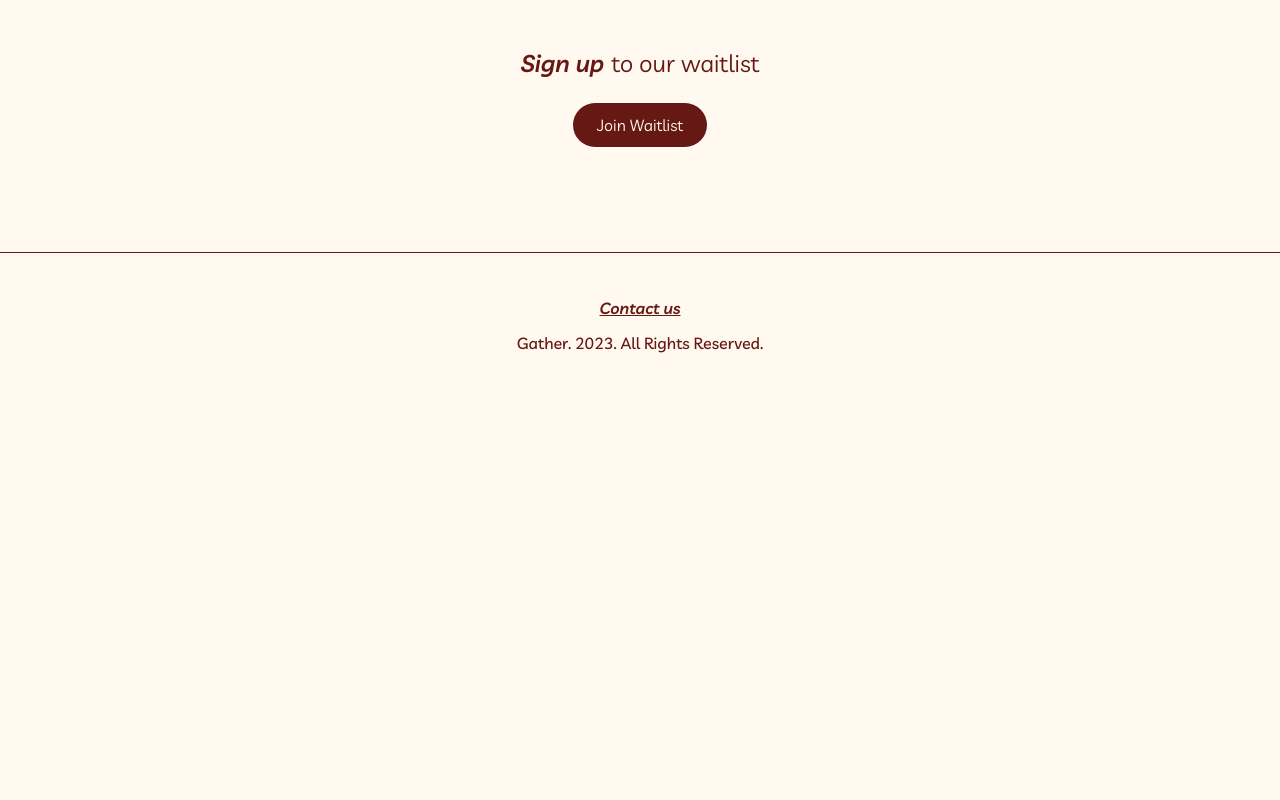
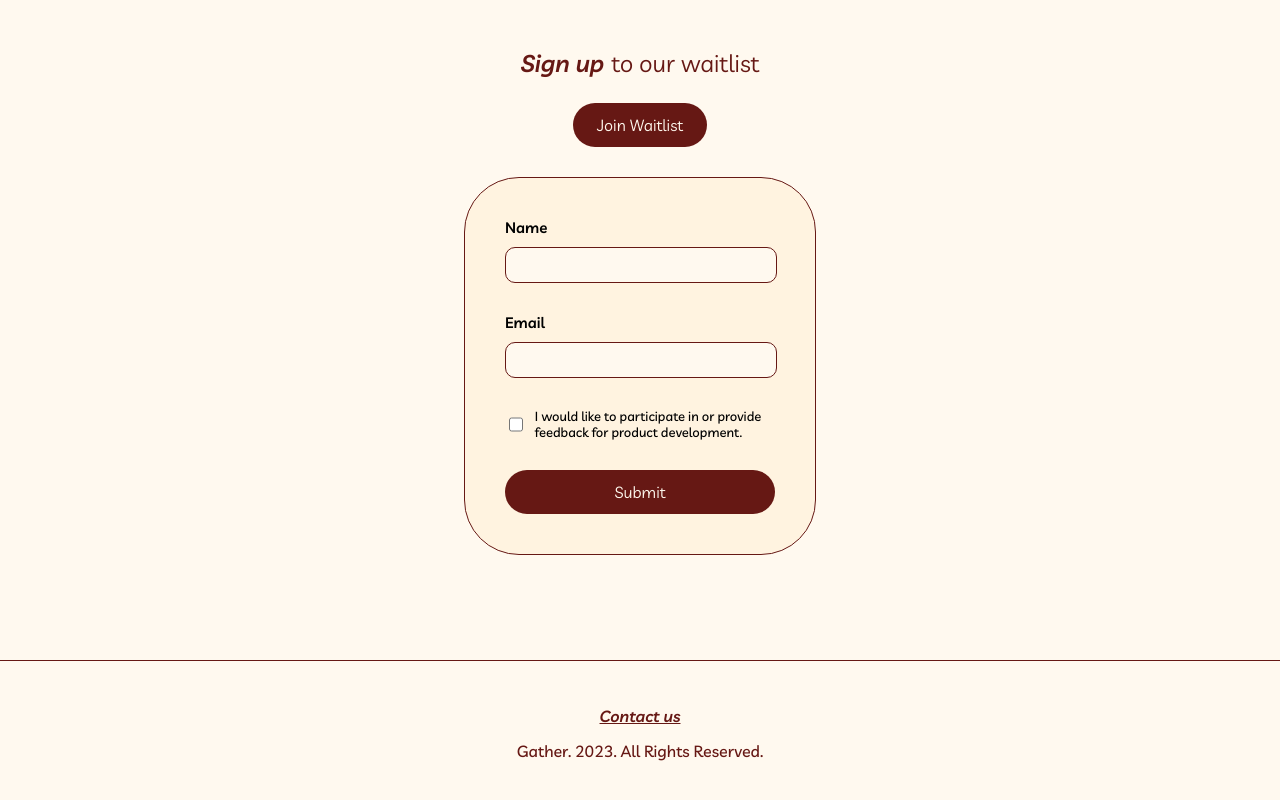
Before and after one commit to zeinabfarag/gather, a React (Create React App) app: page / in a window 1280 px wide. Shown: the part 3762-4562 px from the top of the page. Before the commit the page ends 4160 px from the top, so only its background shows below. Built offline with nearby package versions, Linux system fonts and the light colour scheme.

Commit message:
styling form

```diff
--- a/src/components/Button/Button.js
+++ b/src/components/Button/Button.js
@@ -1,7 +1,17 @@
 import "./Button.scss";
 
-const Button = ({ text }) => {
-  return <button className="button">{text}</button>;
+const Button = ({ text, type = "button", fullWidth }) => {
+  return (
+    <button
+      type={type}
+      className={`button`}
+      style={{
+        width: fullWidth ? "100%" : "",
+      }}
+    >
+      {text}
+    </button>
+  );
 };
 
 export default Button;
--- a/src/components/KeyFeatures/KeyFeatures.js
+++ b/src/components/KeyFeatures/KeyFeatures.js
@@ -7,7 +7,7 @@ const KeyFeatures = ({ features }) => {
       <h1>Key Features</h1>
       {features.map(({ icon, text }, i) => (
         <div
-          className="key-feature"
+          className="key-feature border-main"
           key={i}
           data-aos={`${i % 2 === 0 ? "fade-right" : "fade-left"}`}
           data-aos-delay={i * 250}
--- a/src/components/KeyFeatures/KeyFeatures.scss
+++ b/src/components/KeyFeatures/KeyFeatures.scss
@@ -8,14 +8,12 @@
 
   .key-feature {
     font-size: 20px;
-    border: 1.5px solid var(--wine);
     background-color: var(--cream);
     color: var(--wine);
     display: flex;
     justify-content: center;
     align-items: center;
     flex-direction: column;
-    border-radius: 55px;
     padding: 30px;
     height: 220px;
     width: 220px;
--- a/src/components/SignUp/SignUp.js
+++ b/src/components/SignUp/SignUp.js
@@ -8,15 +8,34 @@ const SignUp = () => {
         <div
           data-aos="zoom-in-down"
           data-aos-delay={50}
+          data-aos-duration={850}
           className="signup-header-text"
         >
           Sign up
         </div>
         to our waitlist
       </div>
-      <div data-aos="fade-up" data-aos-delay={150}>
+      <div data-aos="fade-up" data-aos-delay={150} data-aos-duration={850}>
         <Button text={"Join Waitlist"} />
       </div>
+      <form className="signup-form border-main flx-clmn-cntr">
+        <div className="signup-form-input">
+          <div>Name</div>
+          <input type="text" required />
+        </div>
+        <div className="signup-form-input">
+          <div>Email</div>
+          <input type="email" required />
+        </div>
+        <div className="signup-form-checkbox">
+          <input type="checkbox" />
+          <div>
+            I would like to participate in or provide feedback for product
+            development.
+          </div>
+        </div>
+        <Button text={"Submit"} type="submit" fullWidth />
+      </form>
     </div>
   );
 };
--- a/src/components/SignUp/SignUp.scss
+++ b/src/components/SignUp/SignUp.scss
@@ -13,4 +13,48 @@
       padding-right: 7px;
     }
   }
+
+  &-form {
+    background-color: var(--cream);
+    margin-top: 30px;
+    padding: 40px;
+    width: 270px;
+
+    &-input {
+      width: 100%;
+      display: flex;
+      align-items: start;
+      flex-direction: column;
+      color: black;
+      font-weight: 600;
+      div {
+        font-size: 15px;
+        margin-bottom: 10px;
+      }
+      input {
+        font-size: 16px;
+        width: calc(100% - 18px);
+        border: 1.5px solid var(--wine);
+        border-radius: 10px;
+        background-color: var(--lightcream);
+        padding: 8px;
+        padding-left: 10px;
+        margin-bottom: 30px;
+      }
+    }
+    &-checkbox {
+      display: flex;
+      align-items: center;
+      justify-content: center;
+      color: black;
+      font-size: 13px;
+      margin-bottom: 30px;
+      font-weight: 500;
+      input {
+        width: 25px;
+        height: 25px;
+        margin-right: 12px;
+      }
+    }
+  }
 }
--- a/src/index.scss
+++ b/src/index.scss
@@ -50,6 +50,11 @@ p {
   font-size: 1rem;
 }
 
+input {
+  outline: none;
+  accent-color: var(--wine);
+}
+
 body {
   box-sizing: border-box;
   margin: 0;
@@ -58,7 +63,7 @@ body {
   color: var(--wine);
 }
 
-// Global, Flex, Column
+// Global Classes
 .flx-clmn-cntr {
   display: flex;
   flex-direction: column;
@@ -71,3 +76,8 @@ body {
     font-weight: bold;
   }
 }
+
+.border-main {
+  border: 1.5px solid var(--wine);
+  border-radius: 55px;
+}
```
Also changed, not shown: 1 other file (tests, documents, lock files or other folders).
